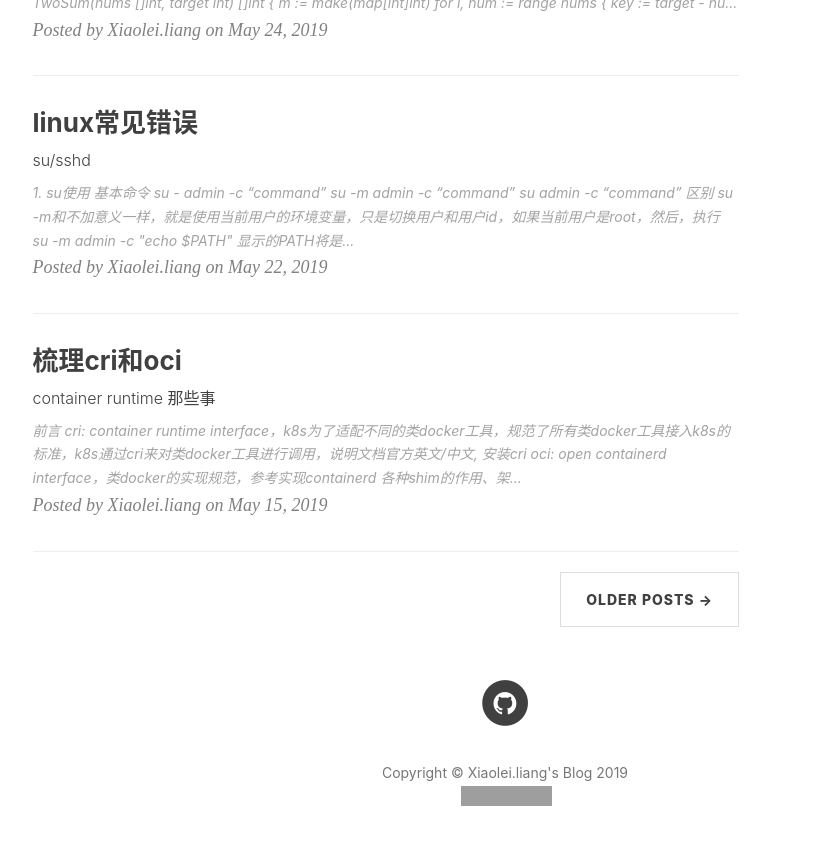
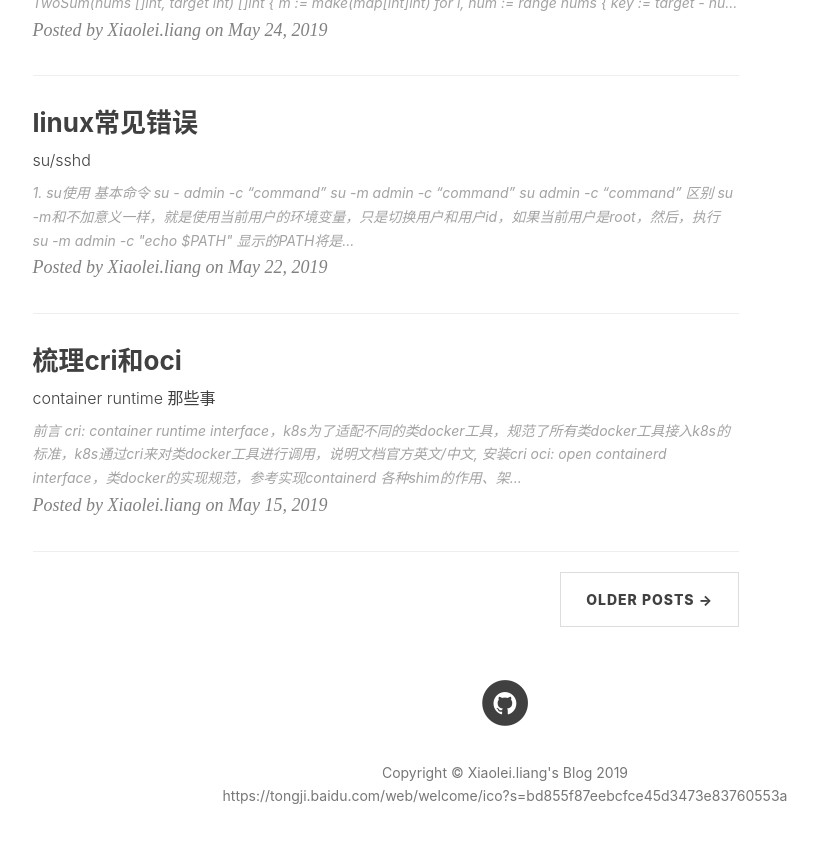
Before and after one commit to wutongjie23hao/wutongjie23hao.github.io, a Jekyll site: the page built from index.html, in a window 1280 px wide and 900 px high, scrolled down 2313 px. Shown: the top 845 px of the window, without its empty margins (135-953 px from the left). Built offline with Jekyll 4.4.1, drawn with Linux system fonts in a browser that asks for light colours; nearby versions of some CDN libraries; the list of posts is cut into pages by our own code; comment, search, counter and statistics services are not loaded; grey boxes are pictures that could not be loaded.

Commit message:
百度图标

```diff
--- a/_includes/footer.html
+++ b/_includes/footer.html
@@ -82,12 +82,13 @@
                 <p class="copyright text-muted">
                     Copyright &copy; {{ site.title }} {{ site.time | date: '%Y' }}
                     <br>
+                    https://tongji.baidu.com/web/welcome/ico?s=bd855f87eebcfce45d3473e83760553a
                     <!-- Theme by <a href="http://huangxuan.me">Hux</a> | -->
-                    <iframe
-                        style="margin-left: 2px; margin-bottom:-5px;"
-                        frameborder="0" scrolling="0" width="91px" height="20px"
-                        src="https://tongji.baidu.com/web/welcome/ico?s=bd855f87eebcfce45d3473e83760553a" >
-                    </iframe>
+                    <!-- <iframe -->
+                        <!-- style="margin-left: 2px; margin-bottom:-5px;" -->
+                        <!-- frameborder="0" scrolling="0" width="91px" height="20px" -->
+                        <!-- src="https://tongji.baidu.com/web/welcome/ico?s=bd855f87eebcfce45d3473e83760553a" > -->
+                    <!-- </iframe> -->
                 </p>
             </div>
         </div>
```
